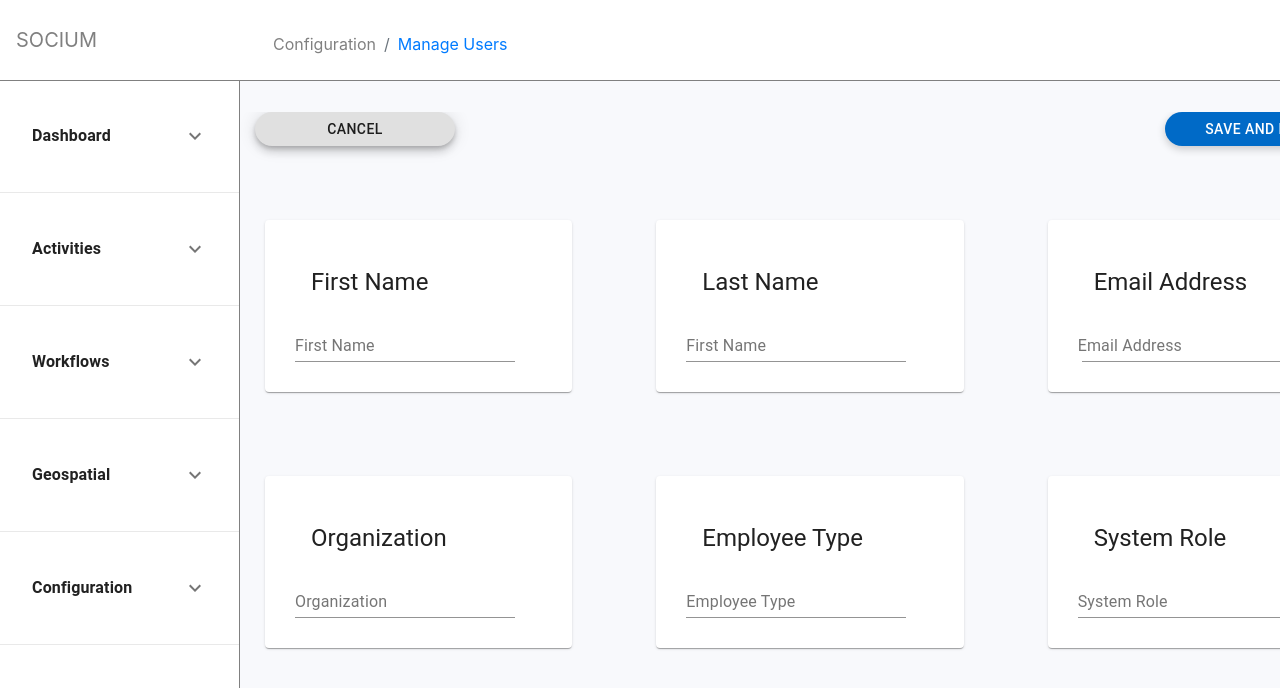
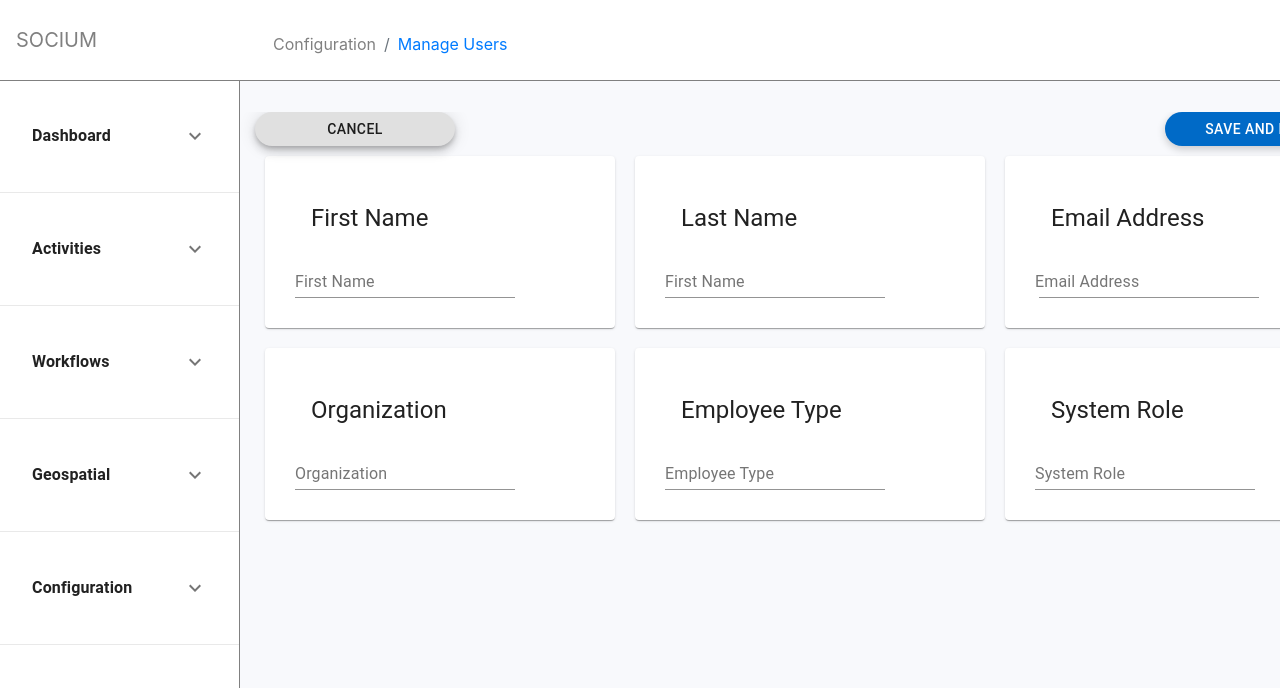
Before and after one commit to blweber/context-prac, a React (Create React App) app in the folder client/: page /ContactForm in a window 1280 px wide. Shown: the top 688 px of the page. Built offline with nearby package versions, Linux system fonts and the light colour scheme.

Commit message:
fixed add a user card spacing

```diff
--- a/client/src/components/contacts/ContactForm.js
+++ b/client/src/components/contacts/ContactForm.js
@@ -61,7 +61,7 @@ const ContactForm = props => {
 
     <div>
       <form onSubmit={onSubmit}>
-        <Grid container spacing={8}>
+        <Grid container spacing={16}>
           <Grid item xs={12}>
             <Grid container alignItems="flex-start" justify="flex-end">
                 <Grid item xs={6}>
```
